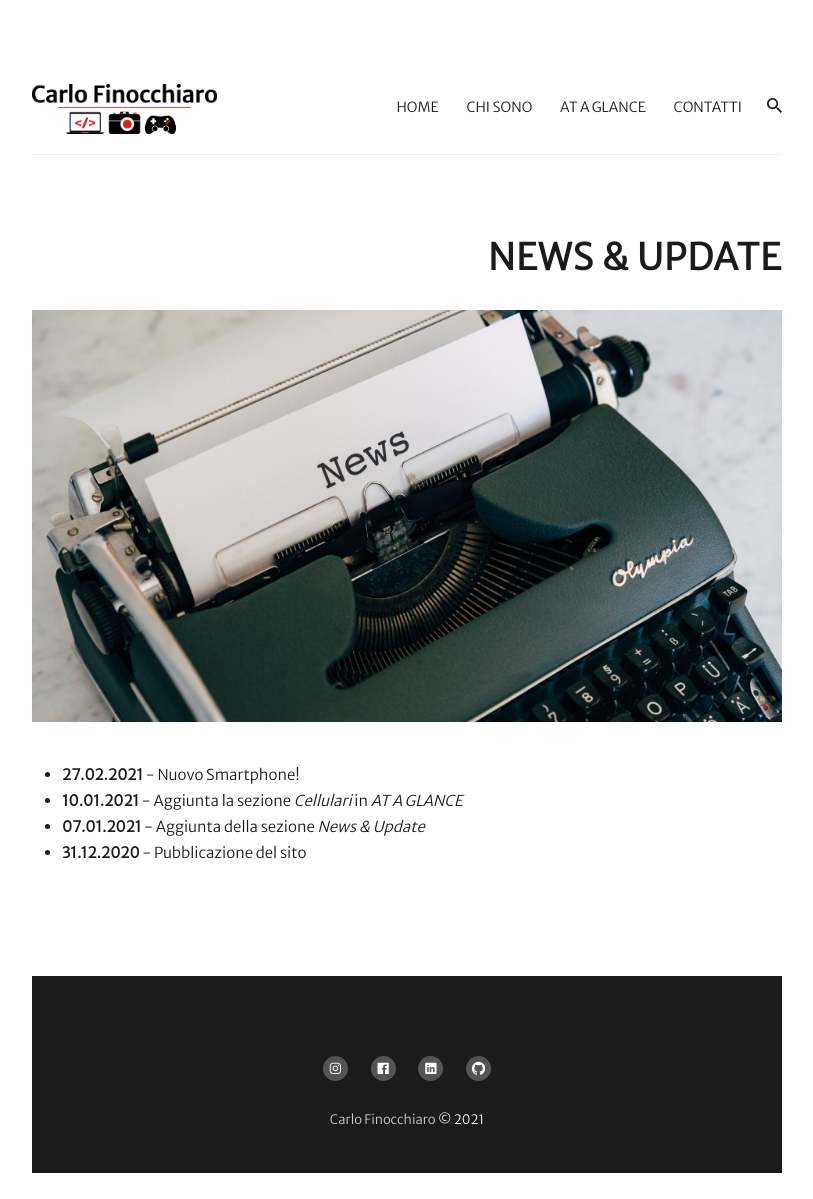
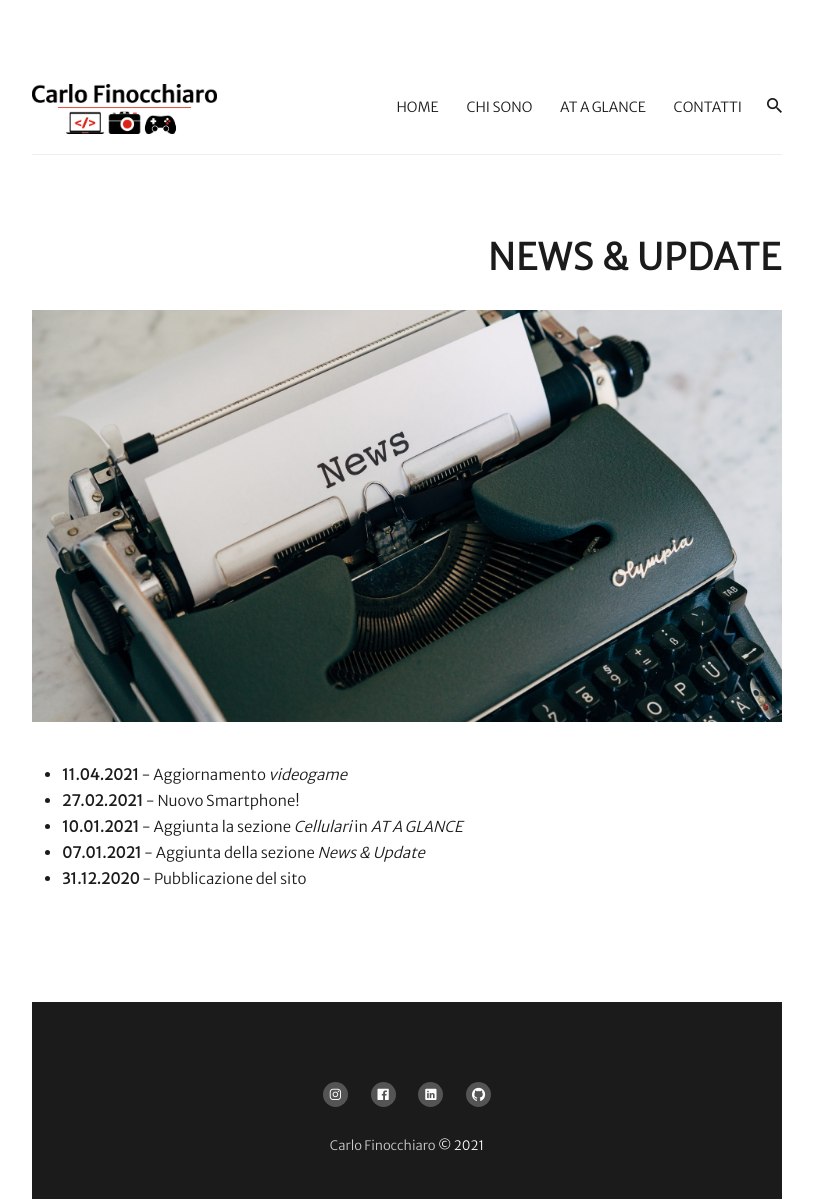
Before and after one commit to carlofinocchiaro/carlofinocchiaro.github.io, a Jekyll site: the page built from _pages/98-newsAndUpdate.md, in a window 1280 px wide. Shown: the whole page, without its empty margins (233-1046 px from the left). Built offline with Jekyll 4.4.1, drawn with Linux system fonts in a browser that asks for light colours; nearby versions of some CDN libraries; before the commit the page ends 1173 px from its top, so only the background shows below that.

```diff
--- a/_config.yml
+++ b/_config.yml
@@ -26,7 +26,7 @@ hero-subtitle: A HERO CAN BE ANYONE
 hero-image: images/heroBackground.jpg
 
 #NEWS Section
-last-update: Nuovo Smartphone!
+last-update: Aggiornamento videogame
 
 # Footer
 footer-image: images/heroBackground.jpg
--- a/_pages/98-newsAndUpdate.md
+++ b/_pages/98-newsAndUpdate.md
@@ -5,6 +5,7 @@ permalink: /news/
 image: images/newsAndUpdate.jpg
 ---
 
+* **11.04.2021** - Aggiornamento *videogame*
 * **27.02.2021** - Nuovo Smartphone!
 * **10.01.2021** - Aggiunta la sezione *Cellulari* in *AT A GLANCE*
 * **07.01.2021** - Aggiunta della sezione *News & Update*
```
Also changed, not shown: _pages/atAGlancePage/gaming.md (+1 -0 lines).
